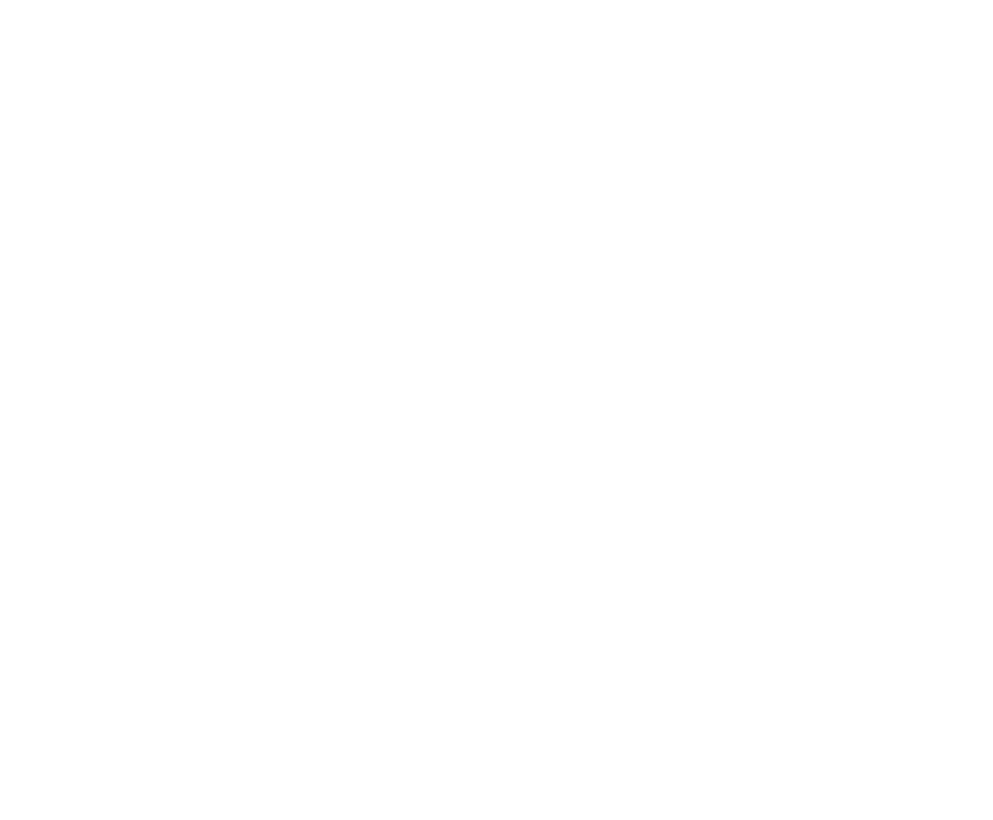
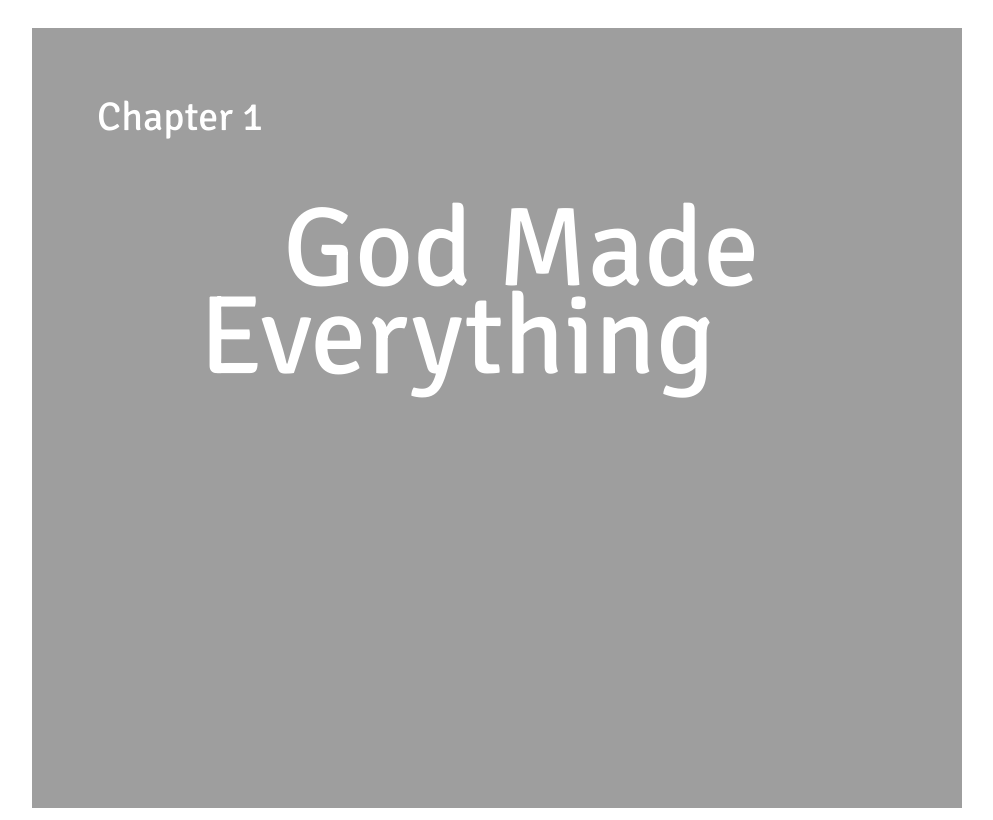
Before and after one commit to Gouravk73/new-mohit-book, a plain HTML site: page index.html in a window 1280 px wide. Shown: the whole page, without its empty margins (143-1136 px from the left). Drawn offline with Linux system fonts and the light colour scheme.

Commit message:
Update index.html

```diff
--- a/index.html
+++ b/index.html
@@ -6,6 +6,6 @@
     <title>Document</title>
 </head>
 <body>
-    <iframe src="/index.html" frameborder="0" style="width: 100%; height: 100vh;"></iframe>
+    <iframe src="/iframe.html" frameborder="0" style="width: 100%; height: 100vh;"></iframe>
 </body>
 </html>
```
